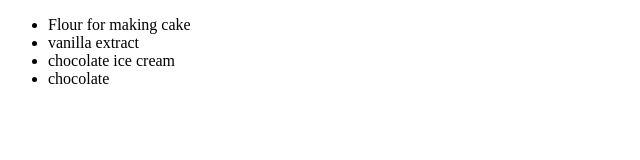
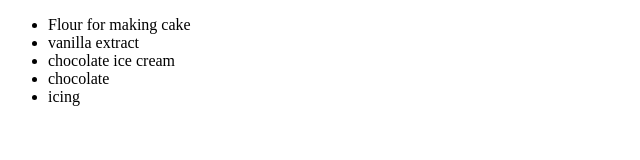
Before and after one commit to practiceaccount123/practice123, a plain HTML site: page index.html in a window 1280 px wide. Shown: the full height of the page, 0-640 px from the left. Drawn offline with Linux system fonts and the light colour scheme.

Commit message:
added a list

```diff
--- a/index.html
+++ b/index.html
@@ -14,6 +14,7 @@
         <li>vanilla extract</li>
         <li>chocolate ice cream</li>
         <li>chocolate</li>
+        <li>icing</li>
     </ul>
 
 </body>
```
